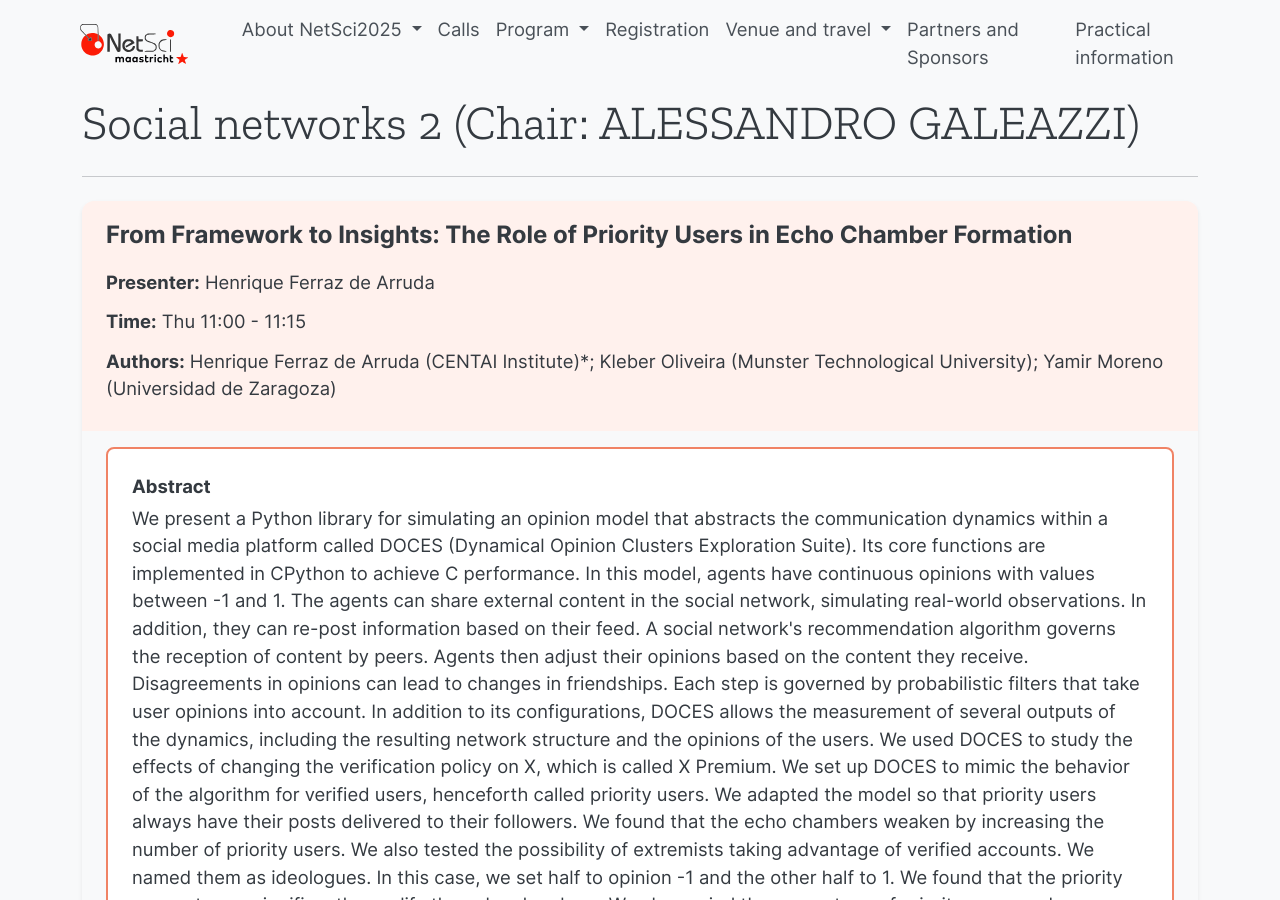
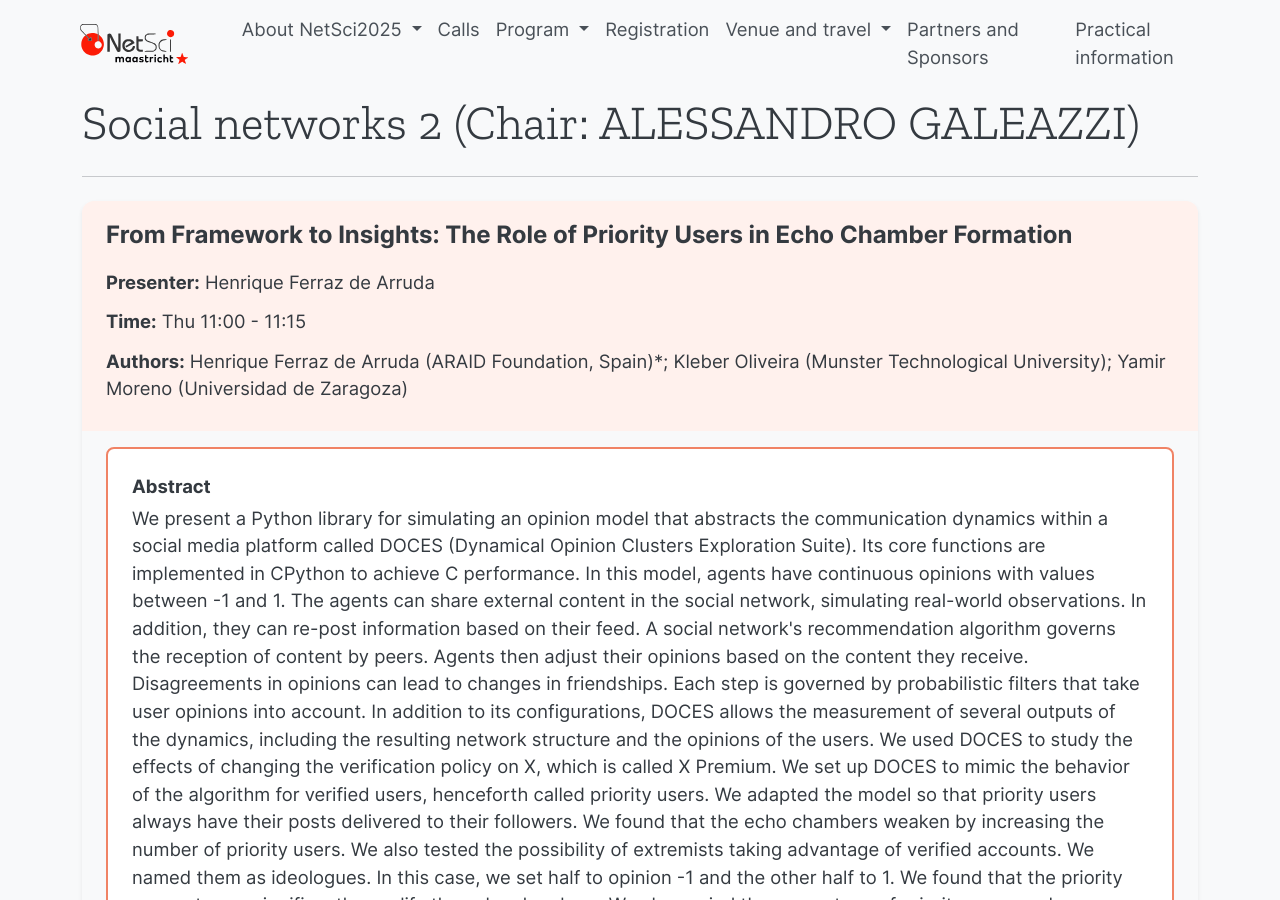
Before and after one commit to NetSci2025/netsci2025.github.io, a Jekyll site: the page built from _parallel/social-networks-2.md, in a window 1280 px wide and 900 px high. Built offline with Jekyll 4.4.1, drawn with Linux system fonts in a browser that asks for light colours.

Commit message:
Update social-networks-2.yml

```diff
--- a/_data/parallel/social-networks-2.yml
+++ b/_data/parallel/social-networks-2.yml
@@ -5,7 +5,7 @@ talks:
   Talk Order: '1'
   Abstract ID: '186'
   Presenter: Henrique Ferraz de Arruda
-  Authors: Henrique Ferraz de Arruda (CENTAI Institute)*; Kleber Oliveira (Munster
+  Authors: Henrique Ferraz de Arruda (ARAID Foundation, Spain)*; Kleber Oliveira (Munster
     Technological University); Yamir Moreno (Universidad de Zaragoza)
   Talk title: 'From Framework to Insights: The Role of Priority Users in Echo Chamber
     Formation'
```
